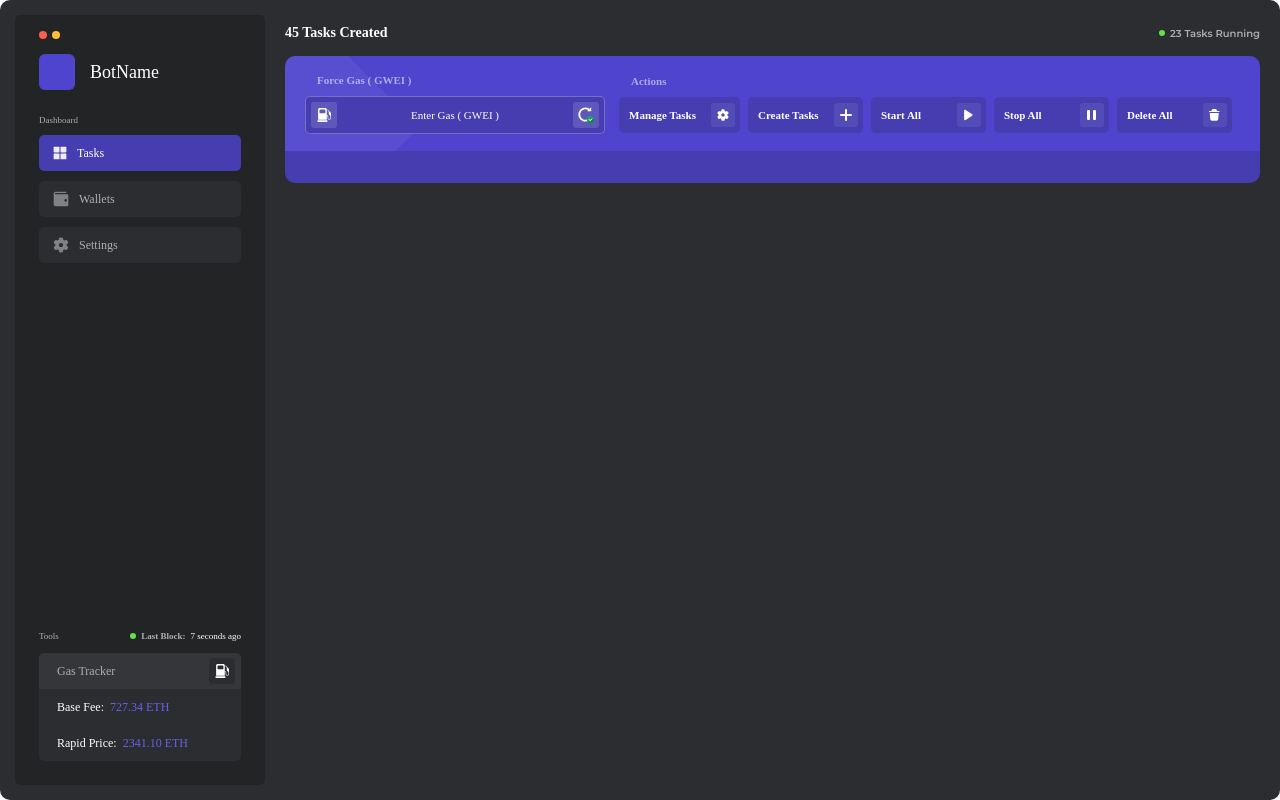
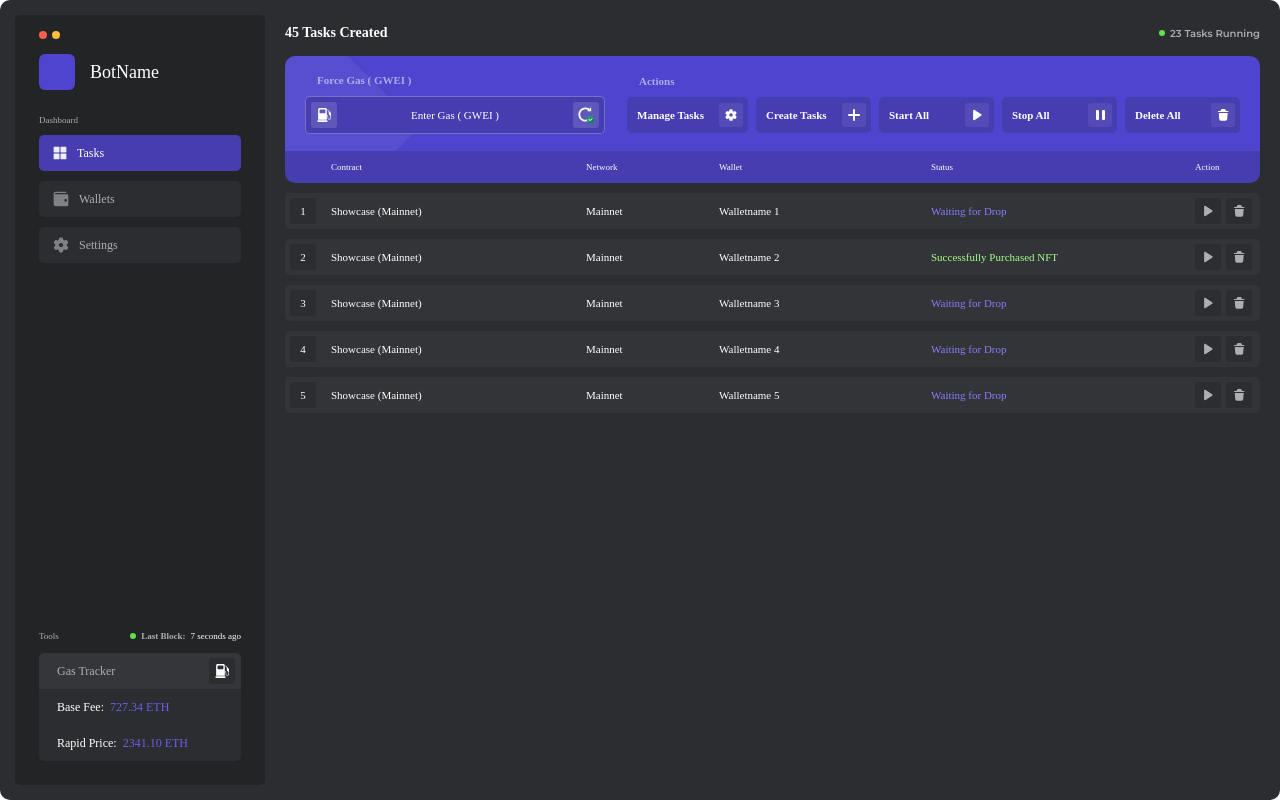
Before and after one commit to whoo3474/nft-bot-template-1, a React (Create React App) app: page / in a window 1280 px wide. Built offline with nearby package versions, Linux system fonts and the light colour scheme; a web font is replaced by a local one.

Commit message:
Create task rows

```diff
--- a/src/pages/Pages.components.tsx
+++ b/src/pages/Pages.components.tsx
@@ -54,7 +54,7 @@ export const ActionBar = styled.div`
 export const ActionBarWithColumnHeaders = styled.div`
   display: flex;
   align-items: center;
-  column-gap: 14px;
+  justify-content: space-between;
   height: 95px;
   background: url(${ActionBarWhiteSquare}) no-repeat, ${Iris};
   border-top-left-radius: 10px;
@@ -361,6 +361,21 @@ export const PlayIcon = () => (
   </svg>
 );
 
+export const PlayIconGrey = () => (
+  <svg
+    width="9"
+    height="12"
+    viewBox="0 0 9 12"
+    fill="none"
+    xmlns="http://www.w3.org/2000/svg"
+  >
+    <path
+      d="M8.15318 5.16137C8.76025 5.55567 8.76024 6.44433 8.15318 6.83863L1.6557 11.0589C0.990433 11.491 0.111001 11.0135 0.111001 10.2202V1.77976C0.111001 0.986479 0.990435 0.509031 1.65571 0.941137L8.15318 5.16137Z"
+      fill="#ADAEAF"
+    />
+  </svg>
+);
+
 export const PauseIcon = () => (
   <svg
     width="9"
@@ -390,3 +405,20 @@ export const TrashIcon = () => (
     />
   </svg>
 );
+
+export const TrashIconGrey = () => (
+  <svg
+    width="11"
+    height="12"
+    viewBox="0 0 11 12"
+    fill="none"
+    xmlns="http://www.w3.org/2000/svg"
+  >
+    <path
+      fill-rule="evenodd"
+      clip-rule="evenodd"
+      d="M10.0842 1.89173C10.3111 1.89173 10.5 2.08015 10.5 2.31989V2.54156C10.5 2.77547 10.3111 2.96972 10.0842 2.96972H0.416415C0.188918 2.96972 0 2.77547 0 2.54156V2.31989C0 2.08015 0.188918 1.89173 0.416415 1.89173H2.11725C2.46275 1.89173 2.76343 1.64615 2.84115 1.29965L2.93022 0.901824C3.06865 0.359913 3.52421 0 4.04557 0H6.45442C6.97012 0 7.43079 0.359913 7.56411 0.873241L7.65942 1.29907C7.73657 1.64615 8.03725 1.89173 8.38332 1.89173H10.0842ZM9.22005 9.99485C9.39762 8.33995 9.70852 4.40832 9.70852 4.36866C9.71986 4.24849 9.68072 4.13474 9.603 4.04316C9.5196 3.95741 9.41408 3.90666 9.29778 3.90666H1.20663C1.08976 3.90666 0.978562 3.95741 0.901407 4.04316C0.823116 4.13474 0.784538 4.24849 0.790211 4.36866C0.791254 4.37595 0.80241 4.51444 0.82106 4.74597C0.903912 5.77453 1.13467 8.63927 1.28378 9.99485C1.3893 10.9935 2.04456 11.6212 2.99369 11.6439C3.7261 11.6608 4.48064 11.6667 5.2522 11.6667C5.97894 11.6667 6.71703 11.6608 7.47213 11.6439C8.45417 11.627 9.10886 11.0104 9.22005 9.99485Z"
+      fill="#ADAEAF"
+    />
+  </svg>
+);
--- a/src/pages/TasksPage/TaskPage.components.tsx
+++ b/src/pages/TasksPage/TaskPage.components.tsx
@@ -1,20 +1,90 @@
 import { forwardRef, MouseEventHandler } from "react";
 import styled from "styled-components";
-import { OceanBlue } from "../../styles/Colors";
+import { OceanBlue, White } from "../../styles/Colors";
 import {
   GasIcon,
   IconContainer,
+  PlayIconGrey,
   RefreshWithCheckIcon,
+  TrashIconGrey,
 } from "../Pages.components";
-import { GweiInputWrapper } from "./TaskPage.wrappers";
+import { GweiInputWrapper, TaskRowWrapper } from "./TaskPage.wrappers";
 
-export const TaskHeaders = styled.div`
+export const TasksColumnHeaders = styled.div`
   display: flex;
+  align-items: center;
   height: 32px;
   background-color: ${OceanBlue};
   border-bottom-left-radius: 10px;
   border-bottom-right-radius: 10px;
+  font: 400 9px Montserrat;
+  color: ${White};
+  margin-bottom: 10px;
+
+  .contract {
+    margin-left: auto;
+    width: 255px;
+  }
+
+  .network {
+    width: 133px;
+  }
+
+  .wallet {
+    width: 212px;
+  }
+
+  .status {
+    width: 264px;
+  }
+
+  .actions {
+    width: 65px;
+  }
 `;
+
+export enum TaskStatus {
+  Waiting,
+  Successful,
+}
+
+export const TaskRow = ({
+  id,
+  contract,
+  network,
+  wallet,
+  status,
+  onStartClick,
+  onDeleteClick,
+}: {
+  id: string;
+  contract: string;
+  network: string;
+  wallet: string;
+  status: TaskStatus;
+  onStartClick: MouseEventHandler;
+  onDeleteClick: MouseEventHandler;
+}) => (
+  <TaskRowWrapper taskStatus={status}>
+    <div className="id">{id}</div>
+    <div className="contract">{contract}</div>
+    <div className="network">{network}</div>
+    <div className="wallet">{wallet}</div>
+    <div className="status">
+      {status === TaskStatus.Waiting
+        ? "Waiting for Drop"
+        : "Successfully Purchased NFT"}
+    </div>
+    <div className="actions">
+      <IconContainer className="button" size="26px" color="#2C2D30">
+        <PlayIconGrey />
+      </IconContainer>
+      <IconContainer className="button" size="26px" color="#2C2D30">
+        <TrashIconGrey />
+      </IconContainer>
+    </div>
+  </TaskRowWrapper>
+);
 
 export const GweiInput = forwardRef<
   HTMLInputElement,
@@ -41,3 +111,15 @@ export const GweiInput = forwardRef<
     </IconContainer>
   </GweiInputWrapper>
 ));
+
+export const TaskList = styled.div`
+  display: flex;
+  flex-direction: column;
+  row-gap: 10px;
+  -webkit-app-region: none;
+  height: 588px;
+  overflow-y: scroll;
+  ::-webkit-scrollbar {
+    display: none;
+  }
+`;
--- a/src/pages/TasksPage/TaskPage.tsx
+++ b/src/pages/TasksPage/TaskPage.tsx
@@ -11,7 +11,13 @@ import {
   PlusIcon,
   TrashIcon,
 } from "../Pages.components";
-import { GweiInput, TaskHeaders } from "./TaskPage.components";
+import {
+  GweiInput,
+  TaskList,
+  TaskRow,
+  TasksColumnHeaders,
+  TaskStatus,
+} from "./TaskPage.components";
 
 export const TaskPage = () => {
   const gwei = useRef<HTMLInputElement>(null);
@@ -59,7 +65,60 @@ export const TaskPage = () => {
           />
         </ActionGroup>
       </ActionBarWithColumnHeaders>
-      <TaskHeaders></TaskHeaders>
+      <TasksColumnHeaders>
+        <div className="contract">Contract</div>
+        <div className="network">Network</div>
+        <div className="wallet">Wallet</div>
+        <div className="status">Status</div>
+        <div className="actions">Action</div>
+      </TasksColumnHeaders>
+      <TaskList>
+        <TaskRow
+          id="1"
+          contract="Showcase (Mainnet)"
+          network="Mainnet"
+          wallet="Walletname 1"
+          status={TaskStatus.Waiting}
+          onStartClick={() => {}}
+          onDeleteClick={() => {}}
+        />
+        <TaskRow
+          id="2"
+          contract="Showcase (Mainnet)"
+          network="Mainnet"
+          wallet="Walletname 2"
+          status={TaskStatus.Successful}
+          onStartClick={() => {}}
+          onDeleteClick={() => {}}
+        />
+        <TaskRow
+          id="3"
+          contract="Showcase (Mainnet)"
+          network="Mainnet"
+          wallet="Walletname 3"
+          status={TaskStatus.Waiting}
+          onStartClick={() => {}}
+          onDeleteClick={() => {}}
+        />
+        <TaskRow
+          id="4"
+          contract="Showcase (Mainnet)"
+          network="Mainnet"
+          wallet="Walletname 4"
+          status={TaskStatus.Waiting}
+          onStartClick={() => {}}
+          onDeleteClick={() => {}}
+        />
+        <TaskRow
+          id="5"
+          contract="Showcase (Mainnet)"
+          network="Mainnet"
+          wallet="Walletname 5"
+          status={TaskStatus.Waiting}
+          onStartClick={() => {}}
+          onDeleteClick={() => {}}
+        />
+      </TaskList>
     </Page>
   );
 };
--- a/src/pages/TasksPage/TaskPage.wrappers.tsx
+++ b/src/pages/TasksPage/TaskPage.wrappers.tsx
@@ -1,5 +1,13 @@
 import styled from "styled-components";
-import { OceanBlue, White } from "../../styles/Colors";
+import {
+  DarkCharcoal,
+  Jet,
+  MintGreen,
+  OceanBlue,
+  VioletsAreBlue,
+  White,
+} from "../../styles/Colors";
+import { TaskStatus } from "./TaskPage.components";
 
 export const GweiInputWrapper = styled.div`
   display: flex;
@@ -31,3 +39,53 @@ export const GweiInputWrapper = styled.div`
     -webkit-app-region: none;
   }
 `;
+
+export const TaskRowWrapper = styled.div<{ taskStatus: TaskStatus }>`
+  display: flex;
+  align-items: center;
+  min-height: 36px;
+  background-color: ${Jet};
+  border-radius: 5px;
+  padding-left: 5px;
+  font: 400 11px Montserrat;
+  color: ${White};
+
+  .id {
+    display: flex;
+    align-items: center;
+    justify-content: center;
+    width: 26px;
+    height: 26px;
+    background-color: ${DarkCharcoal};
+    border-radius: 3px;
+  }
+
+  .contract {
+    margin-left: auto;
+    width: 255px;
+  }
+
+  .network {
+    width: 133px;
+  }
+
+  .wallet {
+    width: 212px;
+  }
+
+  .status {
+    width: 264px;
+    color: ${({ taskStatus }) =>
+      taskStatus === TaskStatus.Waiting ? VioletsAreBlue : MintGreen};
+  }
+
+  .actions {
+    display: flex;
+    column-gap: 5px;
+    width: 65px;
+
+    .button {
+      cursor: pointer;
+    }
+  }
+`;
--- a/src/styles/Colors.ts
+++ b/src/styles/Colors.ts
@@ -13,3 +13,4 @@ export const ScreaminGreen = "#65E14C";
 export const Onyx = "#35363A";
 export const MediumSlateBlue = "#695FE9";
 export const Iris = "#4E44CE";
+export const VioletsAreBlue = "#877DFF";
```
